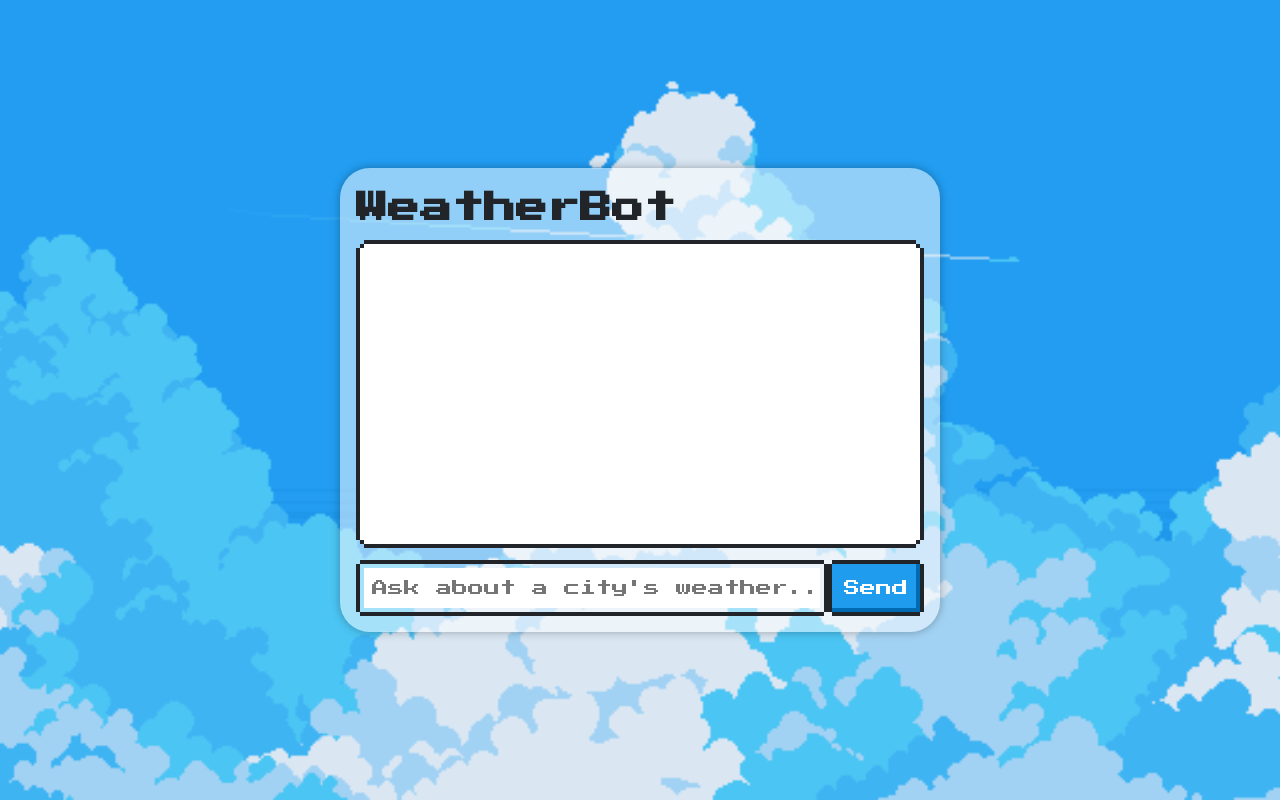
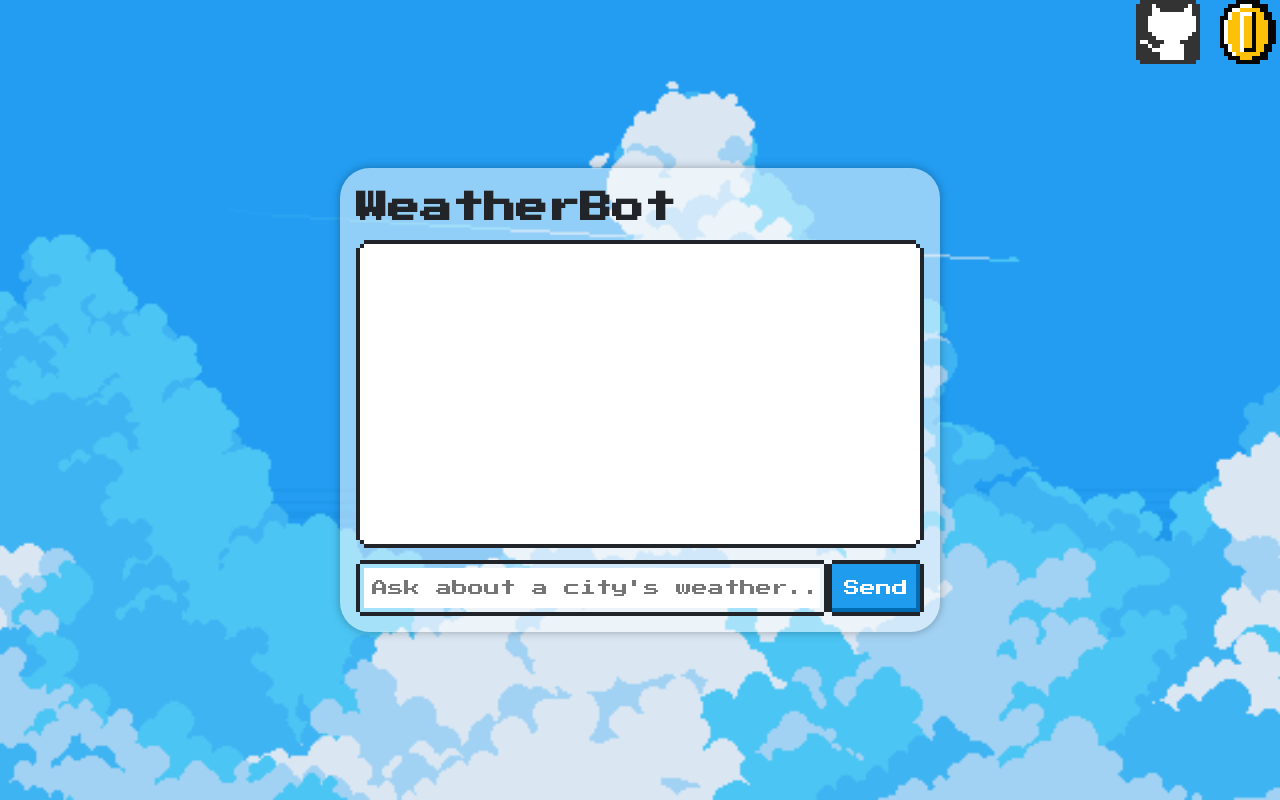
Before and after one commit to nouxinf/weatherbot, a website: page public/index.html in a window 1280 px wide. Drawn offline with nearby package versions, Linux system fonts and the light colour scheme; a small style sheet from the web is missing.

Commit message:
topbar icons for github and codedex post

```diff
--- a/public/index.html
+++ b/public/index.html
@@ -13,6 +13,14 @@
 	<link rel="stylesheet" href="styles.css">
 </head>
 <body>
+	<div id="topbtns">
+		<a href="https://github.com/nouxinf/weatherbot" target="_blank">
+		<i class="nes-icon github is-large"></i>
+		</a>
+		<a href="https://www.codedex.io/community/monthly-challenge/submission/CDRfevOTSJgNf8er0UU4" target="_blank">
+			<i class="nes-icon coin is-large"></i>
+		</a>
+	</div>
 	<div id="container">
 		<h1>WeatherBot</h1>
 		<div id="chat" class="nes-container is-rounded">
--- a/public/styles.css
+++ b/public/styles.css
@@ -93,3 +93,9 @@ body {
     padding: 0.5rem;
     font-family: inherit;
 }
+#topbtns {
+    top: 0;
+    right: 0;
+    z-index: 1000;
+    position: fixed;
+}
```
